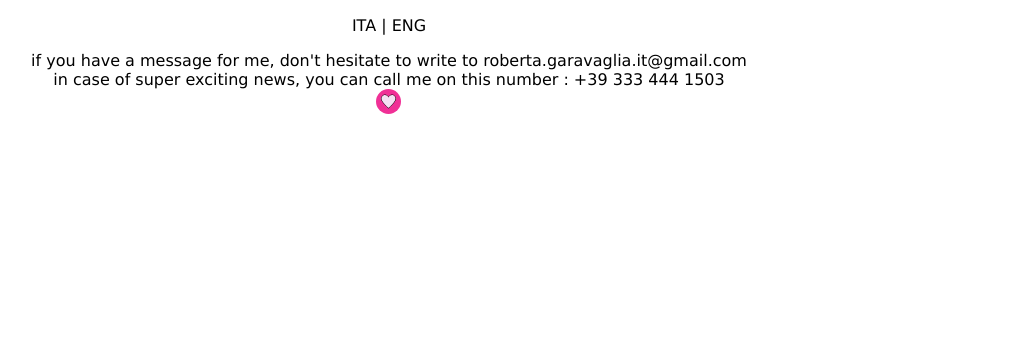
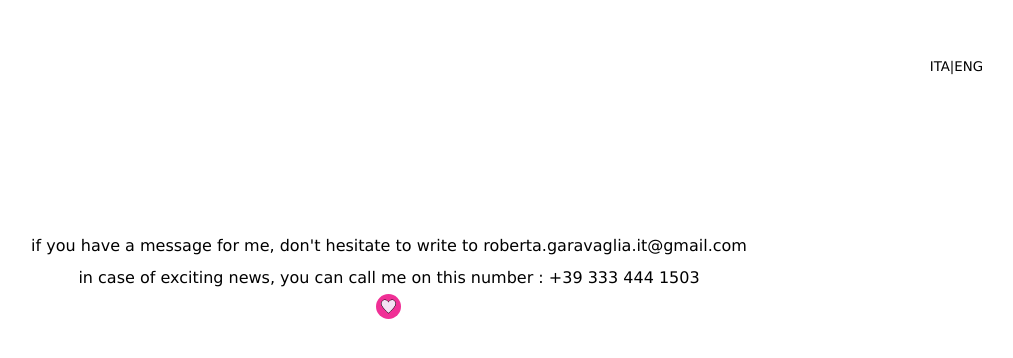
Before and after one commit to otaria-o/portfolio-otaria-o, a React (Create React App) app in the folder portfolio-otaria-o/: page /write-me in a window 1280 px wide. Shown: the top 358 px of the page, without its empty margins (251-1264 px from the left). Built offline with nearby package versions, Linux system fonts and the light colour scheme.

Commit message:
add language

```diff
--- a/portfolio-otaria-o/src/App.css
+++ b/portfolio-otaria-o/src/App.css
@@ -1,5 +1,11 @@
-.App {
-  text-align: center;
+/* Home */
+
+.main {
+ display: grid;
+ grid-template-columns: 1fr 1fr 1fr 1fr 1fr;
+ align-content: center;
+ justify-items: center;
+ padding: 20%;
 }
 
 .icon {
@@ -7,9 +13,24 @@
   height: 30px;
 }
 
+/* Writeme */
+
+.language {
+  display: flex;
+  flex-direction: row-reverse;
+  font-size: smaller;
+  cursor: context-menu;
+  padding: 3%;
+}
+
 .msx {
   text-align: center;
   font-family: Verdana, Geneva, Tahoma, sans-serif;
+}
+
+.info {
+  padding: 7%;
+  line-height: 2;
 }
 
 .animated {
--- a/portfolio-otaria-o/src/Home.js
+++ b/portfolio-otaria-o/src/Home.js
@@ -3,11 +3,11 @@ import { useState } from "react";
 
 function Home() {
   const [tendina, setTendina] = useState(false);
-  const handlePortfolio = () => {
+  const handlePortfolio = (evt) => {
     setTendina(!false);
   };
   return (
-    <section>
+    <section className="main">
       <a
         href="https://www.linkedin.com/in/roberta-garavaglia"
         target="_blank"
@@ -23,7 +23,13 @@ function Home() {
         <img className="icon" src="/github.svg" alt="github" />
       </a>
       <p onClick={handlePortfolio}>PORTFOLIO</p>
-      {setTendina === !false && <p>APP GIF CONTRIBUTIONS</p>}
+      {tendina === !false && (
+        <nav>
+          <p>APP</p>
+          <p>GIF</p>
+          <p>CONTRIBUTIONS</p>
+        </nav>
+      )}
       <a
         href="http://independent.academia.edu/robertagaravaglia"
         target="_blank"
--- a/portfolio-otaria-o/src/Portfolio.js
+++ b/portfolio-otaria-o/src/Portfolio.js
@@ -0,0 +1,3 @@
+function Portfolio() {}
+
+export default Portfolio;
--- a/portfolio-otaria-o/src/Writeme.js
+++ b/portfolio-otaria-o/src/Writeme.js
@@ -2,48 +2,55 @@ import { useState } from "react";
 
 function Writeme() {
   const [language, setLanguage] = useState("ENG");
-  const handleLanguage = () => {
-    if (language === "ENG") {
+  const handleIta = () => {
     setLanguage("ITA");
-    } else if (language === "ITA") {
+  };
+  const handleEng = () => {
     setLanguage("ENG");
-    }
   };
   return (
-    <section>
+    <div>
       {language === "ENG" && (
         <section className="msx">
-          <div className="language">
-            <p onClick={handleLanguage}>ITA | ENG</p>
-          </div>
+          <aside className="language">
+            <p onClick={handleEng}>ENG</p>
+            <p>|</p>
+            <p onClick={handleIta}>ITA</p>
+          </aside>
+          <main className="info">
             <p>
               if you have a message for me, don't hesitate to write to
               roberta.garavaglia.it@gmail.com
               <br />
-            in case of super exciting news, you can call me on this number : +39
+              in case of exciting news, you can call me on this number : +39 333
+              444 1503
+              <br />
+              <img src="/heart.svg" alt="cuore" />
+            </p>
+          </main>
+        </section>
+      )}
+      {language === "ITA" && (
+        <section className="msx">
+          <aside className="language">
+            <p onClick={handleEng}>ENG</p>
+            <p>|</p>
+            <p onClick={handleIta}>ITA</p>
+          </aside>
+          <main className="info">
+            <p>
+              se hai un messaggio per me, non esitare a scrivere a
+              roberta.garavaglia.it@gmail.com
+              <br />
+              in caso di notizie entusiasmanti puoi chiamarmi al numero : +39
               333 444 1503
               <br />
               <img src="/heart.svg" alt="cuore" />
             </p>
+          </main>
         </section>
       )}
-      {language === "ITA" && (
-        <section className="msx">
-          <div className="language">
-            <p onClick={handleLanguage}>ITA | ENG</p>
     </div>
-          <p>
-            se hai un messaggio per me, non esitare a scrivere a
-            roberta.garavaglia.it@gmail.com
-            <br />
-            in caso di notizie super entusiasmanti puoi chiamarmi al numero :
-            +39 333 444 1503
-            <br />
-            <img src="/heart.svg" alt="cuore" />
-          </p>
-        </section>
-      )}
-    </section>
   );
 }
 
```
Also changed, not shown: portfolio-otaria-o/public/ice-cream.svg (deleted). Lines whose indentation alone changed are shown as unchanged.
